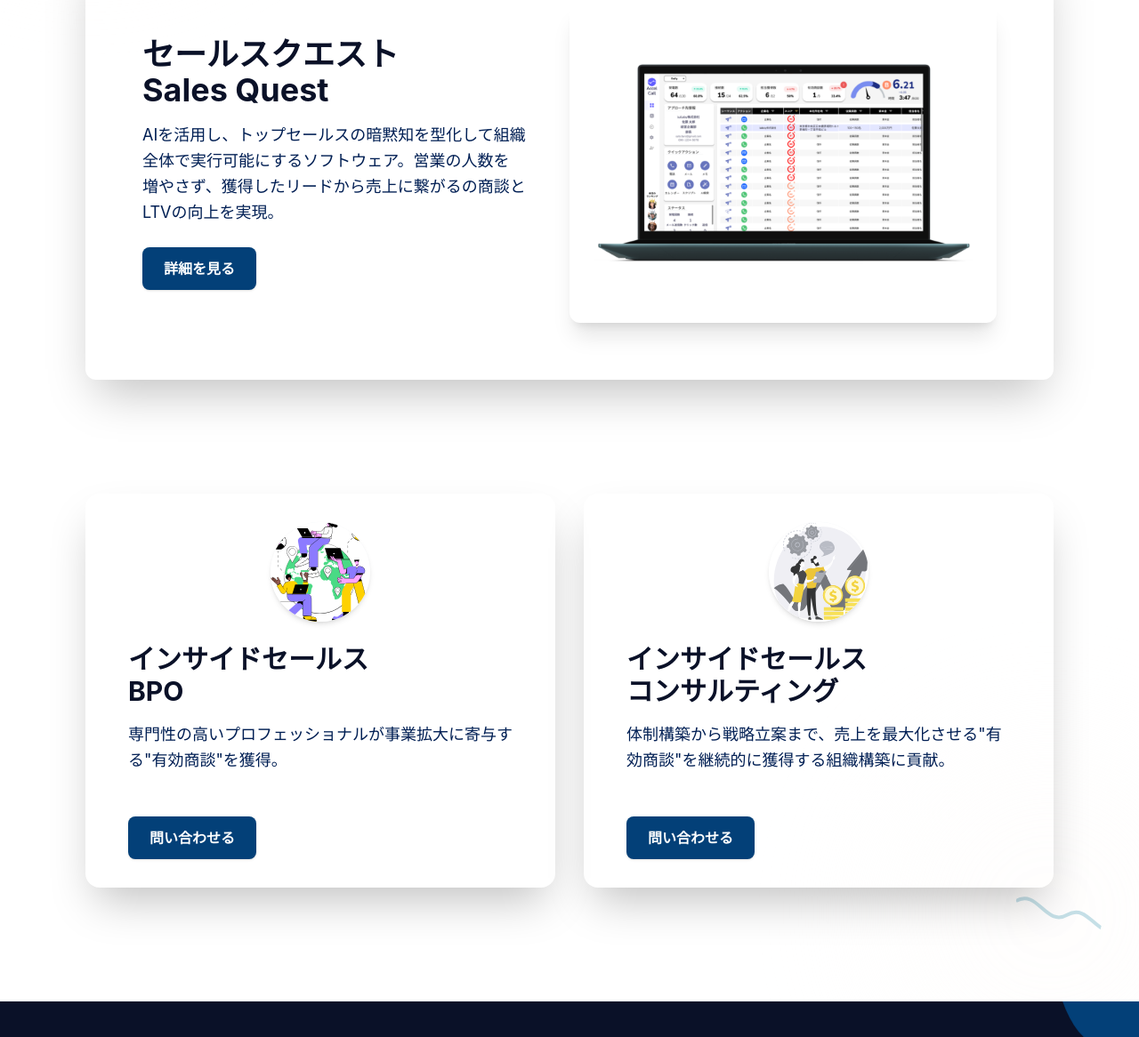
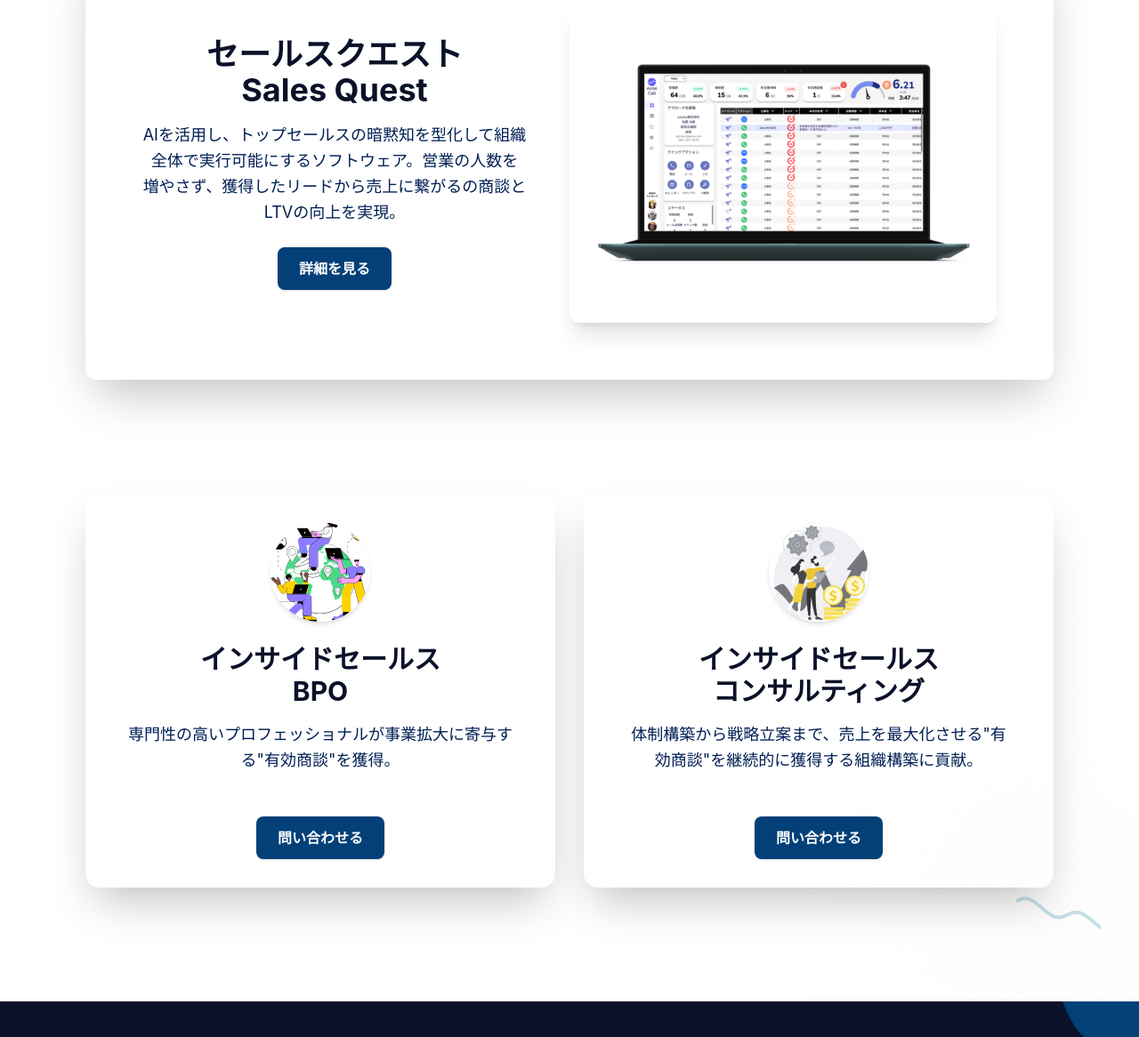
Before and after one commit to taisei2025/lullaby-HP, a website: page src/service.html in a window 1280 px wide. Shown: the part 417-1583 px from the top of the page at 89% size. Drawn offline with nearby package versions, Linux system fonts and the light colour scheme.

```diff
--- a/src/service.html
+++ b/src/service.html
@@ -88,16 +88,16 @@
 
     <!-- Text on the left -->
     <div class="flex-1 w-full">
-      <h2 class="text-4xl font-bold text-taupe mb-4">
+      <h2 class="text-4xl font-bold text-center text-taupe mb-4">
         セールスクエスト<br>Sales Quest
       </h2>
-      <p class="text-battleship text-lg mb-6 leading-relaxed">
+      <p class="text-battleship text-lg text-center mb-6 leading-relaxed">
         AIを活用し、トップセールスの暗黙知を型化して組織
         全体で実行可能にするソフトウェア。営業の人数を
         増やさず、獲得したリードから売上に繋がるの商談と
         LTVの向上を実現。</p>
 
-      <a href="#" class="inline-block bg-silver text-isabelline font-semibold px-6 py-3 rounded-lg shadow hover:bg-cerulean/90 transition">
+      <a href="#" class="block mx-auto text-center bg-silver text-isabelline font-semibold px-6 py-3 rounded-lg shadow hover:bg-cerulean/90 transition" style="width: fit-content;">
         詳細を見る
       </a>
     </div>
@@ -116,11 +116,11 @@
                     <img src="./img/bpo.svg" alt="BPO Icon" class="w-full h-full object-cover" />
                   </div>
                 </div>
-                <h2 class="text-3xl font-bold text-taupe mb-4 text-center md:text-left">インサイドセールス <br> BPO</h2>
-                <p class="text-battleship text-lg mb-4 leading-relaxed">
+                <h2 class="text-3xl font-bold text-taupe mb-4 text-center">インサイドセールス <br> BPO</h2>
+                <p class="text-battleship text-lg mb-4 text-center leading-relaxed">
                   専門性の高いプロフェッショナルが事業拡大に寄与する"有効商談"を獲得。</p>
               </div>
-              <div class="flex justify-start">
+              <div class="flex justify-center">
                 <a href="contact.html" class="inline-block bg-silver text-isabelline font-semibold px-6 py-3 rounded-lg shadow hover:bg-cerulean/90 transition">
                   問い合わせる
                 </a>
@@ -135,12 +135,12 @@
                       <img src="./img/sales.svg" alt="Sales Icon" class="w-full h-full object-cover" />
                     </div>
                   </div>
-                  <h2 class="text-3xl font-bold text-taupe mb-4 text-center md:text-left">インサイドセールス</br>
+                  <h2 class="text-3xl font-bold text-taupe mb-4 text-center ">インサイドセールス</br>
                     コンサルティング</h2>
-                  <p class="text-battleship text-lg mb-4 leading-relaxed">
+                  <p class="text-battleship text-center text-lg mb-4 leading-relaxed">
                     体制構築から戦略立案まで、売上を最大化させる"有効商談"を継続的に獲得する組織構築に貢献。 </p>
                 </div>
-                <div class="flex justify-start">
+                <div class="flex justify-center">
                   <a href="contact.html" class="inline-block bg-silver text-isabelline font-semibold px-6 py-3 rounded-lg shadow hover:bg-cerulean/90 transition">
                     問い合わせる
                   </a>
```
Also changed, not shown: src/profile.html (+2 -2 lines), src/output.css, 1 other file.
